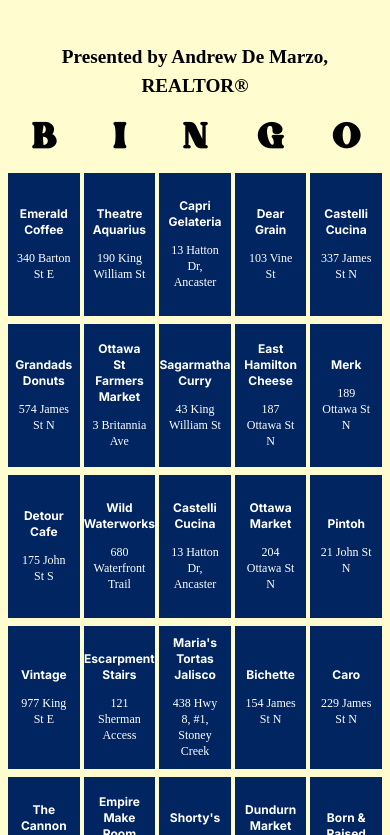
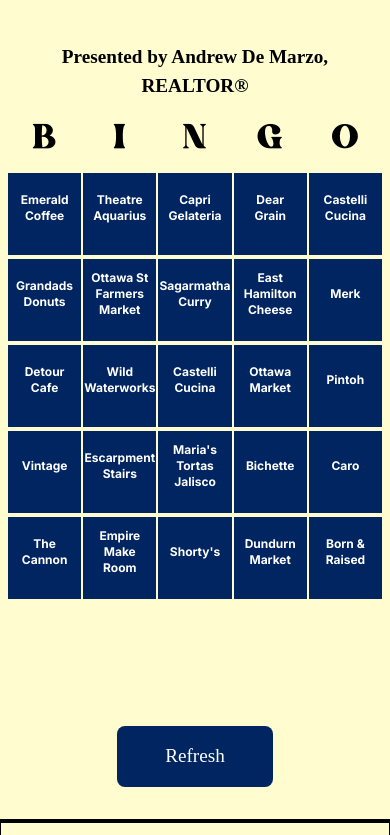
Before and after one commit to MattVinall/Hamilton-Bingo, a Next.js app: page / in a window 390 px wide. Shown: the part 1609-2444 px from the top of the page. Built offline with nearby package versions, Linux system fonts and the light colour scheme.

Commit message:
remove addresses, fix gap/margin, etc...

```diff
--- a/app/components/BingoBoard.tsx
+++ b/app/components/BingoBoard.tsx
@@ -34,16 +34,15 @@ const BingoBoard: React.FC<Props> = ({ businesses }) => {
 
     return (
         <>
-            <div id="bingoBoard" className="md:rounded-lg p-2 md:p-4 min-h-[105vh] sm:min-h-[105vh] md:min-h-[100vh] xl:min-h-[90vh]! 2xl:min-h-[90vh]">
-                <p className="font-bold text-md mx-4 text-center mb-4 text-black">Presented by Andrew De Marzo, REALTOR®</p>
-                <div className="grid grid-cols-5 gap-1">
+            <div id="bingoBoard" className="md:rounded-lg p-2 md:p-4 min-h-[80vh] sm:min-h-[80vh] md:min-h-[80vh] xl:min-h-[90vh]! 2xl:min-h-[90vh]">
+                <p className="font-bold text-md mx-4 text-center md:m-0 mb-4 text-black">Presented by Andrew De Marzo, REALTOR®</p>
+                <div className="grid grid-cols-5 gap-0.5 md:gap-1">
                     {Object.keys(bingoBoard).map((key, index) => (
                         <div key={key + index} className="col-span-1">
-                            <h3 className="text-5xl md:text-7xl text-center text-black font-bold mb-2">{key}</h3>
+                            <h3 className="text-5xl md:text-7xl text-center text-black mb-2">{key}</h3>
                             {bingoBoard[key as keyof BingoBoard].map((business: Business) => (
-                                <div key={`${key}-${business.id}`} className="card w-full flex flex-col items-center justify-center h-[25%] md:h-[40%] px-2 md:px-2 text-xs my-2 md:my:4 bg-navy">
+                                <div key={`${key}-${business.id}`} className="card w-full flex flex-col items-center justify-center h-[25%] md:h-[50%] px-2 md:px-2 text-xs my-1 md:my:4 bg-navy">
                                     <h4 className="text-xs md:text-sm lg:text-lg text-center font-bold mb-3 text-white">{business.name}</h4>
-                                    <p className="text-center text-xs md:text-base lg:text-lg text-white">{business.address}</p>
                                 </div>
                             ))}
                         </div>
@@ -51,7 +50,7 @@ const BingoBoard: React.FC<Props> = ({ businesses }) => {
                 </div>
             </div>
             <div className="text-center">
-                <button onClick={handleRefresh} className="mt-12 bg-navy text-white rounded-lg py-4 px-12 hover:background-[#AB804D]">Refresh</button>
+                <button onClick={handleRefresh} className="mt-4 md:mt-12 bg-navy text-white rounded-lg py-4 px-12 hover:background-[#AB804D]">Refresh</button>
             </div>
         </>
     );
```
